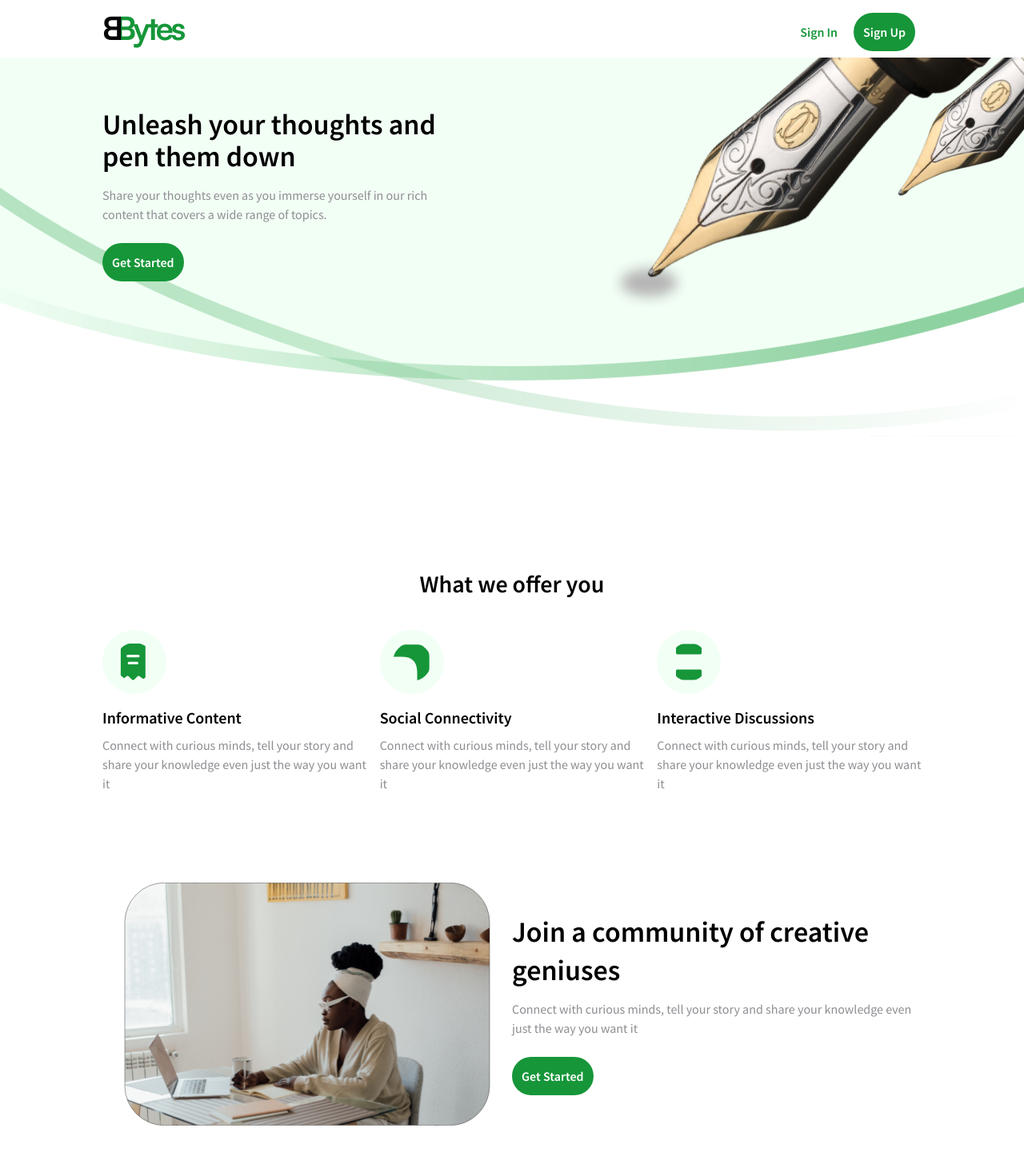
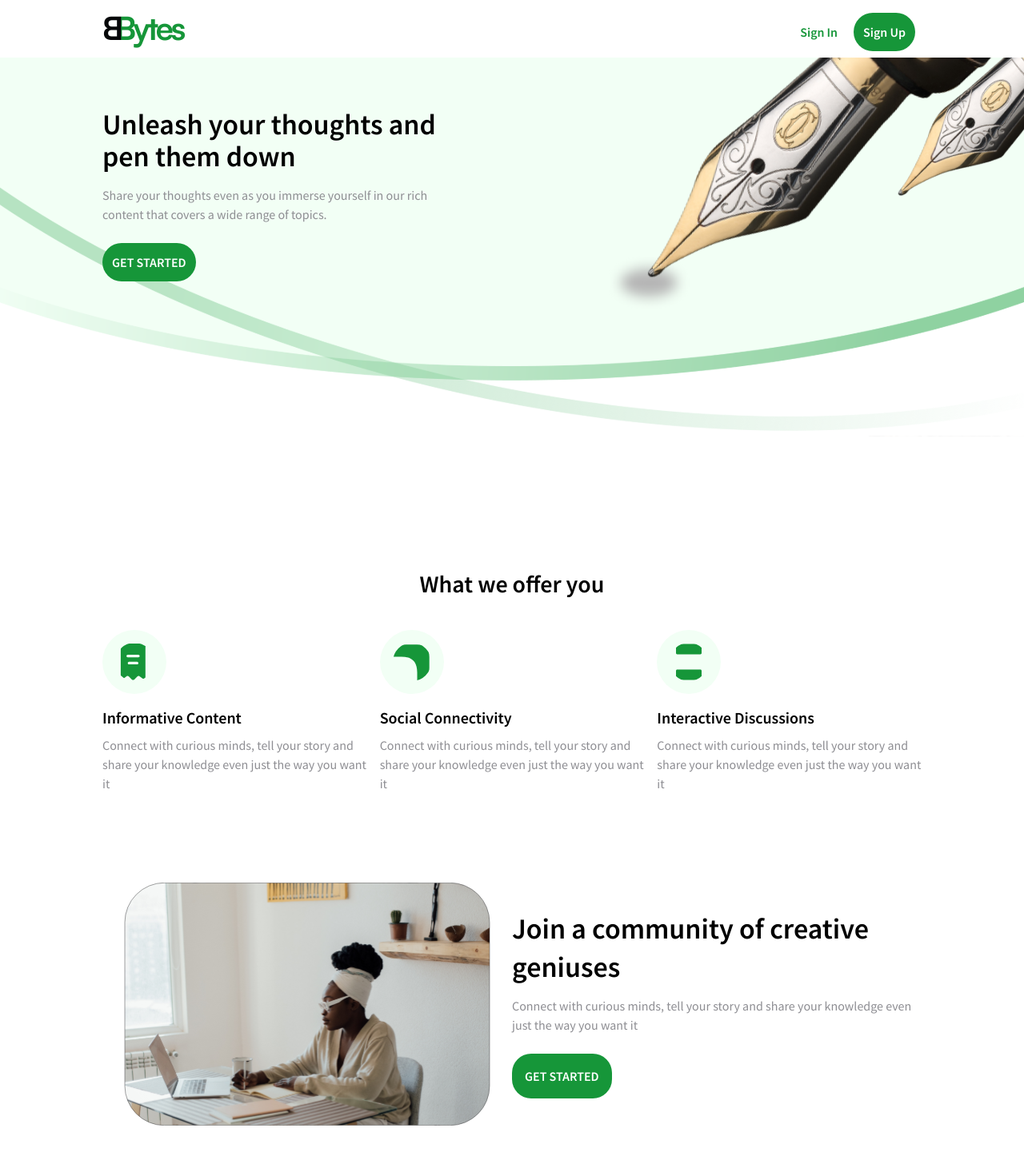
Before and after one commit to Elue-dev/BytesBlog-Client, a React (Vite) app: page / in a window 1280 px wide. Shown: the top 1446 px of the page at 80% size. Built offline with nearby package versions, Linux system fonts and the light colour scheme.

Commit message:
patch: modify button styles and hero section

```diff
--- a/src/components/button/index.tsx
+++ b/src/components/button/index.tsx
@@ -1,7 +1,7 @@
 import { ButtonProps } from "@/types";
 
 export default function Button({ children, className, type }: ButtonProps) {
-  const buttonClasses = `p-3 mr-2 rounded-3xl font-semibold ${className}`;
+  const buttonClasses = `p-3 mr-2 rounded-3xl font-semibold  ${className}`;
   return (
     <button
       type={type ? type : "button"}
--- a/src/components/hero/index.tsx
+++ b/src/components/hero/index.tsx
@@ -8,11 +8,13 @@ export default function Hero() {
         <h2 className="leading-12 max-w-md text-4xl">
           Unleash your thoughts and pen them down
         </h2>
-        <p className="mt-4 max-w-md text-lightTextColor">
+        <p className=" mt-4 max-w-md font-semibold text-lightTextColor sm:font-normal">
           Share your thoughts even as you immerse yourself in our rich content
           that covers a wide range of topics.
         </p>
-        <Button className="mt-6 bg-primaryColor text-white">Get Started</Button>
+        <Button className="mt-6 bg-primaryColor uppercase text-white">
+          Get Started
+        </Button>
       </div>
     </section>
   );
--- a/src/components/home/index.tsx
+++ b/src/components/home/index.tsx
@@ -45,7 +45,7 @@ export default function Home() {
                 Connect with curious minds, tell your story and share your
                 knowledge even just the way you want it
               </p>
-              <Button className="mt-6 bg-primaryColor text-white">
+              <Button className="mt-6 bg-primaryColor p-4 uppercase text-white">
                 Get Started
               </Button>
             </div>
```
